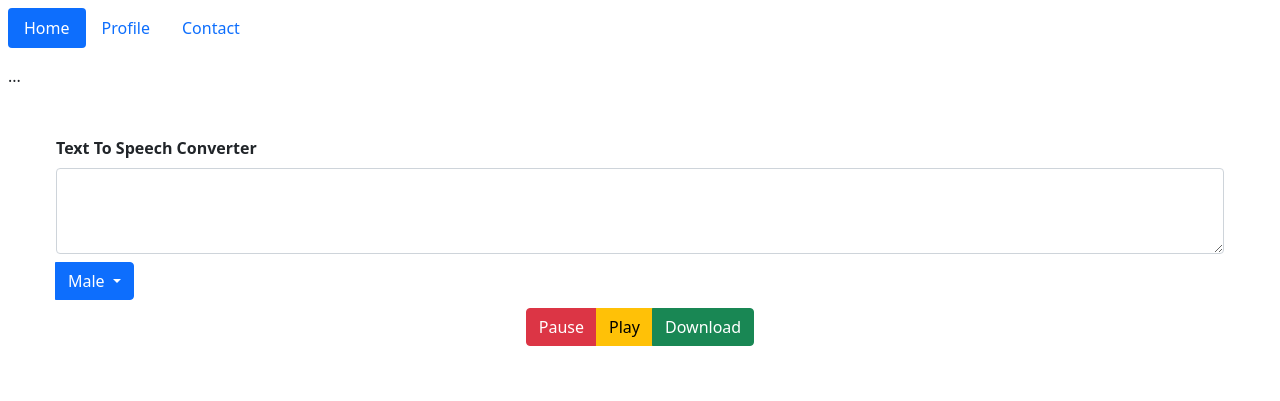
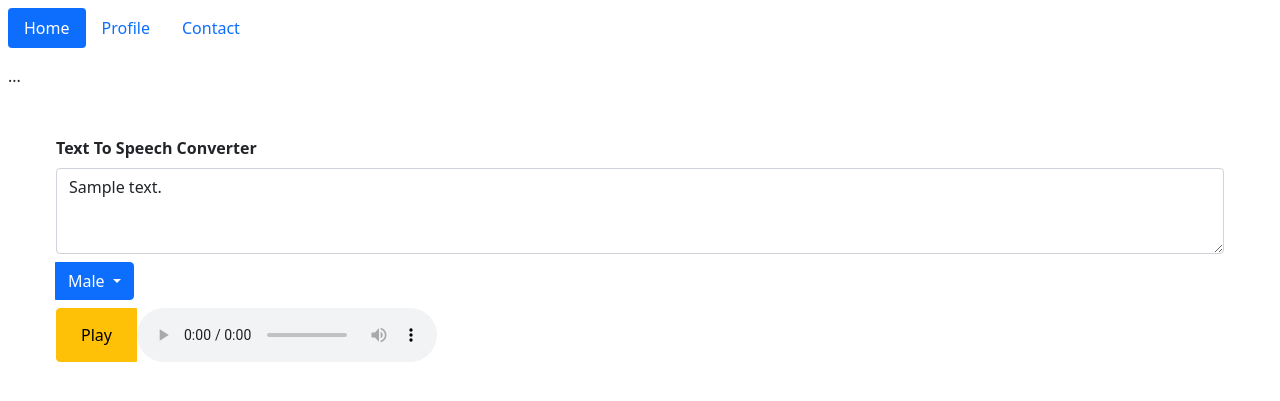
Before and after one commit to ChiragRohada/PBL, a Python web app: template flask/templates/index.html in a window 1280 px wide. Shown: the top 401 px of the page. Run offline with Jinja, Linux system fonts and the light colour scheme; the template is opened without the code that fills it: most values are stand-ins (such as "Sample title", 1, 10 or a date in 2020).

Commit message:
Update index.html

```diff
--- a/flask/templates/index.html
+++ b/flask/templates/index.html
@@ -30,9 +30,10 @@
   <form action="/tts" method="post">
     <div class="mb-3 pt-5" >
       <label for="exampleFormControlTextarea1" class="form-label fw-bold"  >Text To Speech Converter</label>
-      <textarea class="form-control" id="exampleFormControlTextarea1"  name="text" rows="3"></textarea>
+      <textarea class="form-control" id="exampleFormControlTextarea1"  name="text" rows="3">{{text}}</textarea>
       <div class="btn-group py-2" role="group">
         <input type="hidden" id="custId" name="custId" value="Male">
+        <input type="hidden" id="custId2" name="custId2" value="Play">
         <button id="bu" type="button" class="btn btn-primary dropdown-toggle" data-bs-toggle="dropdown" aria-expanded="false" value="male">
           Male
         </button>
@@ -42,12 +43,16 @@
         </ul>
 
       </div>
-      <div class="d-flex justify-content-center">
+      <div class="d-flex justify-content-right">
         <div class="btn-group" role="group" aria-label="Basic mixed styles example">
-          <button type="button" class="btn btn-danger">Pause</button>
-          <button type="submit" class="btn btn-warning" >Play</button>
-          <button type="button" class="btn btn-success">Download</button>
+
+          <button type="submit" class="btn btn-warning px-4 py-2 " onclick="what(this)" >Play</button>
+          <audio controls>
+            <source src="static/text.mp3" type="audio/mpeg">
+          </audio>
+
         </div>
+
 
     </div>
 
@@ -64,8 +69,13 @@
     document.getElementById("custId").value=y;
 
 
-  return "Hello World!";
+
 }
+
+ what=(id)=>{
+    y=id.innerHTML;
+    document.getElementById("custId2").value=y;
+  }
 </script>
 </body>
 </html>
```
